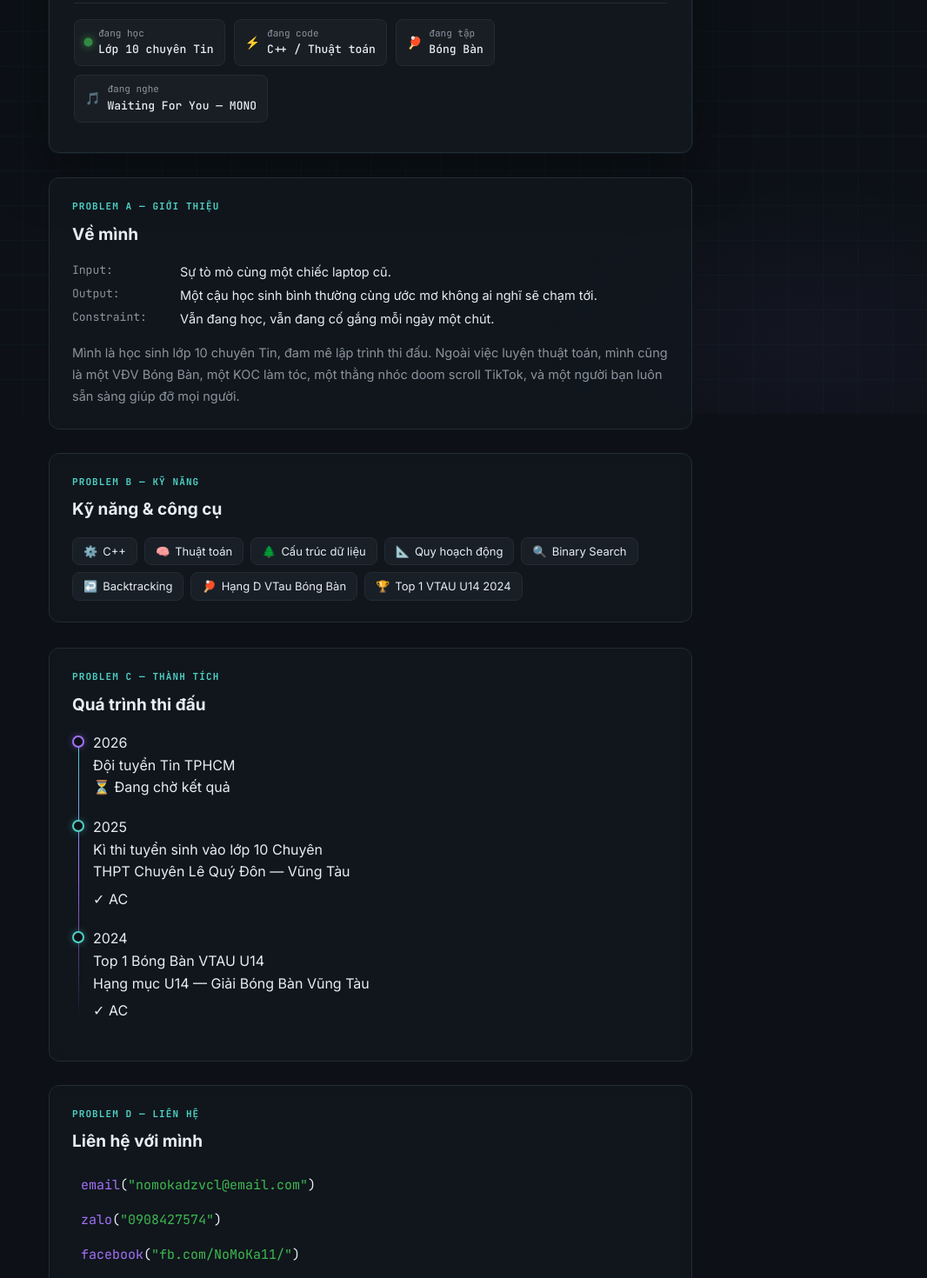
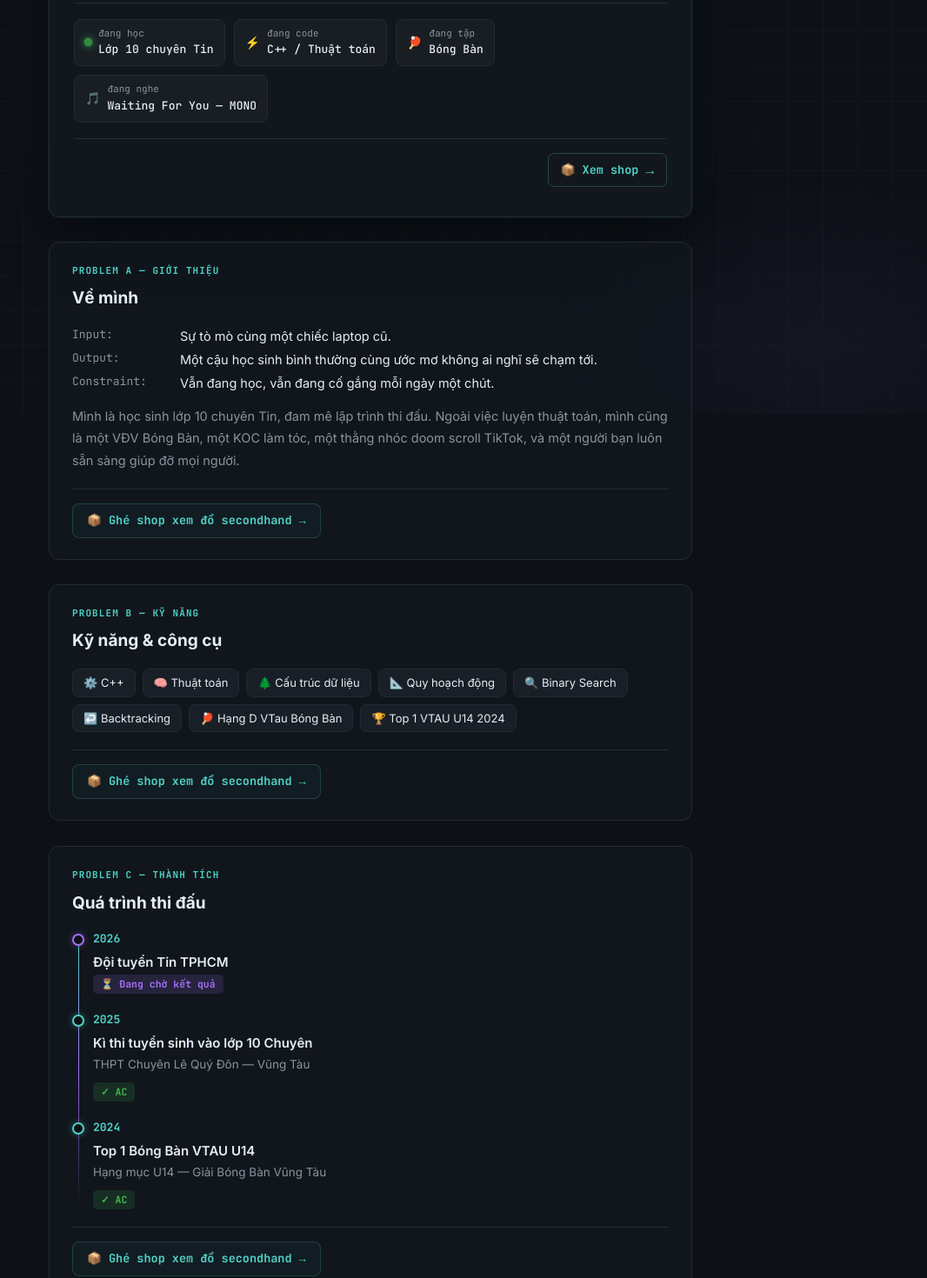
Before and after one commit to nmkdzvcl/mytestingweb, a plain HTML site: page index.html in a window 1280 px wide. Shown: the part 324-1794 px from the top of the page at 87% size, without its empty margins (214-1280 px from the left). Drawn offline with Linux system fonts and the light colour scheme.

Commit message:
Update index.html

```diff
--- a/index.html
+++ b/index.html
@@ -234,6 +234,33 @@
     50%{ transform:scale(1.4); opacity:0.7; }
   }
 
+  /* Shop link in terminal */
+  .terminal-shop-link{
+    margin-top:18px; padding-top:16px;
+    border-top:1px solid var(--panel-border);
+    text-align:right;
+  }
+  .terminal-shop-link a{
+    display:inline-flex; align-items:center; gap:8px;
+    color:var(--accent);
+    font-family:'JetBrains Mono',monospace;
+    font-size:13.5px; font-weight:600;
+    transition:all 0.2s ease;
+    padding:6px 14px; border-radius:7px;
+    border:1px solid rgba(79,209,197,0.25);
+  }
+  .terminal-shop-link a:hover{
+    background:rgba(79,209,197,0.08);
+    text-decoration:none;
+  }
+  .terminal-shop-link a span.arrow{
+    font-size:16px;
+    transition:transform 0.2s;
+  }
+  .terminal-shop-link a:hover span.arrow{
+    transform:translateX(3px);
+  }
+
   .section{
     margin-top:28px;
     background:rgba(19,25,32,0.7);
@@ -308,6 +335,20 @@
     box-shadow:0 0 8px rgba(79,209,197,0.4);
   }
   .tl-dot.purple{ border-color:var(--purple); box-shadow:0 0 8px rgba(163,113,247,0.4); }
+  .tl-year{
+    font-family:'JetBrains Mono',monospace;
+    font-size:13px; color:var(--accent);
+    font-weight:700; margin-bottom:4px;
+  }
+  .tl-title{ font-weight:600; font-size:15px; margin-bottom:2px; }
+  .tl-sub{ color:var(--muted); font-size:13.5px; }
+
+  .verdict{
+    display:inline-block; padding:2px 9px; border-radius:5px;
+    font-size:11.5px; font-weight:700; font-family:'JetBrains Mono',monospace;
+  }
+  .verdict.ac{ background:rgba(63,185,80,0.15); color:var(--ac); }
+  .verdict.pending{ background:rgba(163,113,247,0.15); color:var(--purple); }
 
   .contact-line{
     font-size:15px; margin:4px 0; cursor:pointer;
@@ -327,6 +368,34 @@
     opacity:0; transition:opacity 0.15s;
   }
   .contact-line:hover .hint{ opacity:1; }
+  .contact-line.copied .hint{ opacity:1; color:var(--ac); }
+
+  /* Section shop link */
+  .section-shop-link{
+    margin-top:20px; padding-top:16px;
+    border-top:1px solid var(--panel-border);
+  }
+  .section-shop-link a{
+    display:inline-flex; align-items:center; gap:8px;
+    color:var(--accent);
+    font-family:'JetBrains Mono',monospace;
+    font-size:13.5px; font-weight:600;
+    transition:all 0.2s ease;
+    padding:8px 16px; border-radius:8px;
+    border:1px solid rgba(79,209,197,0.2);
+    background:rgba(79,209,197,0.04);
+  }
+  .section-shop-link a:hover{
+    background:rgba(79,209,197,0.1);
+    text-decoration:none;
+    transform:translateX(2px);
+  }
+  .section-shop-link a span.arrow{
+    transition:transform 0.2s;
+  }
+  .section-shop-link a:hover span.arrow{
+    transform:translateX(3px);
+  }
 
   .shop-cta{
     display:block; margin:36px auto 0; max-width:320px; text-align:center;
@@ -334,8 +403,9 @@
     color:#fff; font-weight:700; font-size:15px;
     padding:14px 24px; border-radius:10px;
     transition:all 0.25s ease;
+    text-decoration:none;
   }
-  .shop-cta:hover{ transform:translateY(-3px); box-shadow:0 8px 30px rgba(163,113,247,0.4); }
+  .shop-cta:hover{ transform:translateY(-3px); box-shadow:0 8px 30px rgba(163,113,247,0.4); text-decoration:none; }
 
   footer{
     text-align:center; color:var(--muted);
@@ -364,6 +434,7 @@
     background: rgba(79,209,197,0.08);
     transform: translateY(-2px);
     color: var(--accent);
+    text-decoration:none;
   }
 
   @media(max-width:600px){
@@ -415,10 +486,18 @@
         <div class="cur-item"><span class="cur-icon">🏓</span><div><div class="cur-label">đang tập</div><div class="cur-value">Bóng Bàn</div></div></div>
         <div class="cur-item" id="currentlyMusic"><span class="cur-icon">🎵</span><div><div class="cur-label">đang nghe</div><div class="cur-value" id="musicVal">...</div></div></div>
       </div>
+
+      <!-- ★ Shop link trong terminal ★ -->
+      <div class="terminal-shop-link">
+        <a href="shop.html">
+          📦 Xem shop
+          <span class="arrow">→</span>
+        </a>
+      </div>
     </div>
   </div>
 
-  <!-- Các section cũ giữ nguyên -->
+  <!-- Problem A — Giới thiệu -->
   <div class="section">
     <div class="section-tag">Problem A — Giới thiệu</div>
     <h2>Về mình</h2>
@@ -430,34 +509,74 @@
       mình cũng là một VĐV Bóng Bàn, một KOC làm tóc, một thằng nhóc doom scroll TikTok,
       và một người bạn luôn sẵn sàng giúp đỡ mọi người.
     </p>
+    <!-- ★ Shop link cuối Problem A ★ -->
+    <div class="section-shop-link">
+      <a href="shop.html">
+        📦 Ghé shop xem đồ secondhand
+        <span class="arrow">→</span>
+      </a>
+    </div>
   </div>
 
+  <!-- Problem B — Kỹ năng -->
   <div class="section">
     <div class="section-tag">Problem B — Kỹ năng</div>
     <h2>Kỹ năng &amp; công cụ</h2>
     <div class="tags">
-      <span class="tag"><span class="tag-icon">⚙️</span>C++</span>
-      <span class="tag"><span class="tag-icon">🧠</span>Thuật toán</span>
-      <span class="tag"><span class="tag-icon">🌲</span>Cấu trúc dữ liệu</span>
-      <span class="tag"><span class="tag-icon">📐</span>Quy hoạch động</span>
-      <span class="tag"><span class="tag-icon">🔍</span>Binary Search</span>
-      <span class="tag"><span class="tag-icon">↩️</span>Backtracking</span>
-      <span class="tag"><span class="tag-icon">🏓</span>Hạng D VTau Bóng Bàn</span>
-      <span class="tag"><span class="tag-icon">🏆</span>Top 1 VTAU U14 2024</span>
+      <span class="tag">⚙️ C++</span>
+      <span class="tag">🧠 Thuật toán</span>
+      <span class="tag">🌲 Cấu trúc dữ liệu</span>
+      <span class="tag">📐 Quy hoạch động</span>
+      <span class="tag">🔍 Binary Search</span>
+      <span class="tag">↩️ Backtracking</span>
+      <span class="tag">🏓 Hạng D VTau Bóng Bàn</span>
+      <span class="tag">🏆 Top 1 VTAU U14 2024</span>
+    </div>
+    <!-- ★ Shop link cuối Problem B ★ -->
+    <div class="section-shop-link">
+      <a href="shop.html">
+        📦 Ghé shop xem đồ secondhand
+        <span class="arrow">→</span>
+      </a>
     </div>
   </div>
 
+  <!-- Problem C — Thành tích -->
   <div class="section">
     <div class="section-tag">Problem C — Thành tích</div>
     <h2>Quá trình thi đấu</h2>
     <div class="timeline">
-      <div class="tl-item"><div class="tl-dot purple"></div><div class="tl-year">2026</div><div class="tl-title">Đội tuyển Tin TPHCM</div><div class="tl-sub"><span class="verdict pending">⏳ Đang chờ kết quả</span></div></div>
-      <div class="tl-item"><div class="tl-dot"></div><div class="tl-year">2025</div><div class="tl-title">Kì thi tuyển sinh vào lớp 10 Chuyên</div><div class="tl-sub">THPT Chuyên Lê Quý Đôn — Vũng Tàu</div><div style="margin-top:6px"><span class="verdict ac">✓ AC</span></div></div>
-      <div class="tl-item"><div class="tl-dot"></div><div class="tl-year">2024</div><div class="tl-title">Top 1 Bóng Bàn VTAU U14</div><div class="tl-sub">Hạng mục U14 — Giải Bóng Bàn Vũng Tàu</div><div style="margin-top:6px"><span class="verdict ac">✓ AC</span></div></div>
+      <div class="tl-item">
+        <div class="tl-dot purple"></div>
+        <div class="tl-year">2026</div>
+        <div class="tl-title">Đội tuyển Tin TPHCM</div>
+        <div class="tl-sub"><span class="verdict pending">⏳ Đang chờ kết quả</span></div>
+      </div>
+      <div class="tl-item">
+        <div class="tl-dot"></div>
+        <div class="tl-year">2025</div>
+        <div class="tl-title">Kì thi tuyển sinh vào lớp 10 Chuyên</div>
+        <div class="tl-sub">THPT Chuyên Lê Quý Đôn — Vũng Tàu</div>
+        <div style="margin-top:6px"><span class="verdict ac">✓ AC</span></div>
+      </div>
+      <div class="tl-item">
+        <div class="tl-dot"></div>
+        <div class="tl-year">2024</div>
+        <div class="tl-title">Top 1 Bóng Bàn VTAU U14</div>
+        <div class="tl-sub">Hạng mục U14 — Giải Bóng Bàn Vũng Tàu</div>
+        <div style="margin-top:6px"><span class="verdict ac">✓ AC</span></div>
+      </div>
+    </div>
+    <!-- ★ Shop link cuối Problem C ★ -->
+    <div class="section-shop-link">
+      <a href="shop.html">
+        📦 Ghé shop xem đồ secondhand
+        <span class="arrow">→</span>
+      </a>
     </div>
   </div>
 
-  <!-- Problem D với Social -->
+  <!-- Problem D — Liên hệ -->
   <div class="section">
     <div class="section-tag">Problem D — Liên hệ</div>
     <h2>Liên hệ với mình</h2>
@@ -471,6 +590,14 @@
       <div class="contact-line" onclick="window.open('https://fb.com/NoMoKa11/','_blank')">
         <span class="fn">facebook</span>(<span class="str">"fb.com/NoMoKa11/"</span>)<span class="hint">nhấn để mở</span>
       </div>
+    </div>
+
+    <!-- ★ Shop link cuối Problem D (trước SOCIALS) ★ -->
+    <div class="section-shop-link">
+      <a href="shop.html">
+        📦 Ghé shop xem đồ secondhand
+        <span class="arrow">→</span>
+      </a>
     </div>
 
     <div style="margin-top:28px;">
@@ -491,7 +618,7 @@
 </div>
 
 <script>
-// Typing animation (giữ nguyên)
+// Typing animation
 const NAME = 'Nguyễn Minh Khôi';
 const ROLE1 = 'Học sinh chuyên Tin — THPT Chuyên Lê Quý Đôn, Vũng Tàu';
 const ROLE2 = 'Thuật toán · Cấu trúc dữ liệu · Lập trình thi đấu';
```
